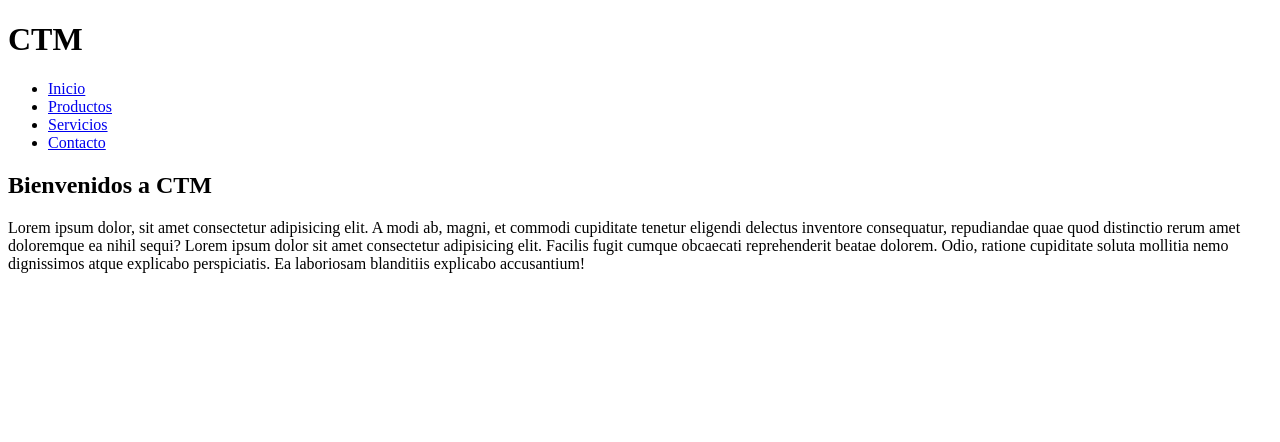
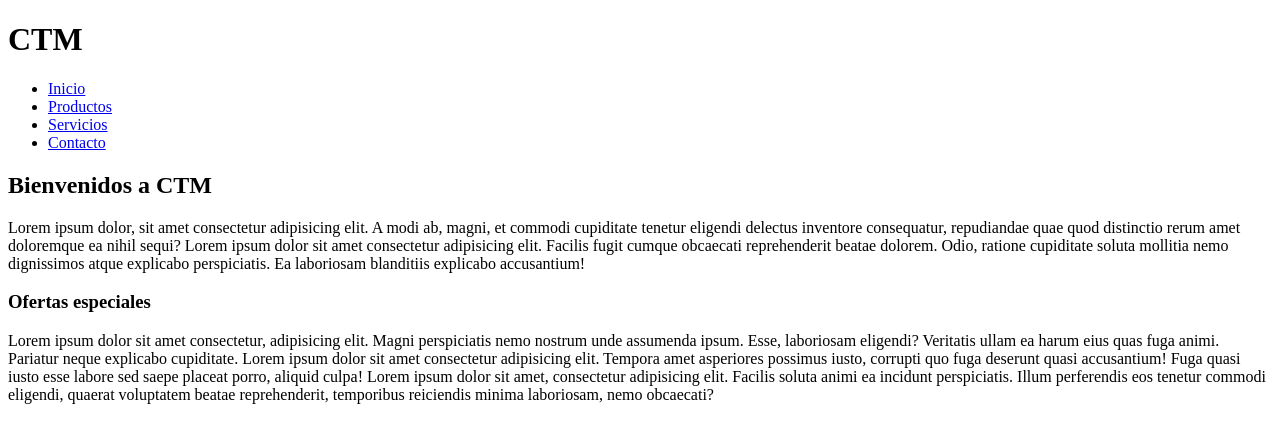
Before and after one commit to Johnnys20/clickism-website, a plain HTML site: page index.html in a window 1280 px wide. Drawn offline with Linux system fonts and the light colour scheme.

Commit message:
Creacion de la section offers specials

```diff
--- a/index.html
+++ b/index.html
@@ -1,5 +1,5 @@
 <!DOCTYPE html>
-<html lang="en">
+<html lang="es">
 <head>
     <meta charset="UTF-8">
     <meta name="viewport" content="width=device-width, initial-scale=1.0">
@@ -28,5 +28,16 @@
         </div>
     </header>
 
+    <section class="offers">
+        <div class="offers__content conteiner">
+            <div class="offers__text">
+                <h3>Ofertas especiales</h3>
+                <p>
+                    Lorem ipsum dolor sit amet consectetur, adipisicing elit. Magni perspiciatis nemo nostrum unde assumenda ipsum. Esse, laboriosam eligendi? Veritatis ullam ea harum eius quas fuga animi. Pariatur neque explicabo cupiditate.  Lorem ipsum dolor sit amet consectetur adipisicing elit. Tempora amet asperiores possimus iusto, corrupti quo fuga deserunt quasi accusantium! Fuga quasi iusto esse labore sed saepe placeat porro, aliquid culpa! Lorem ipsum dolor sit amet, consectetur adipisicing elit. Facilis soluta animi ea incidunt perspiciatis. Illum perferendis eos tenetur commodi eligendi, quaerat voluptatem beatae reprehenderit, temporibus reiciendis minima laboriosam, nemo obcaecati?
+                </p>
+            </div>
+        </div>
+    </section>
+
 </body>
 </html>
```
